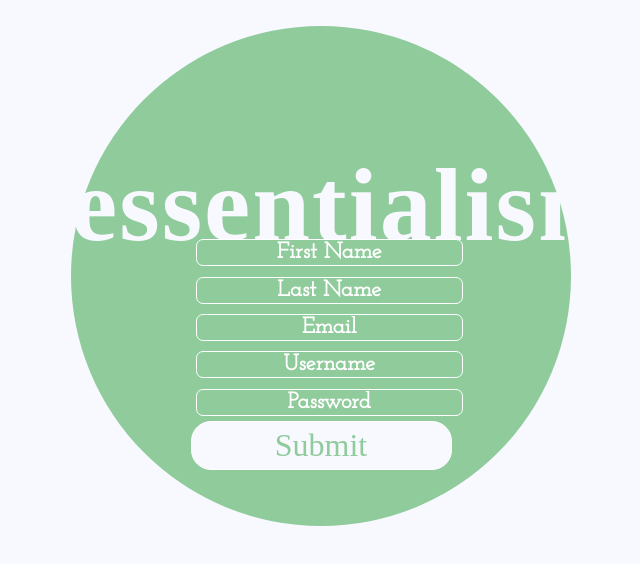
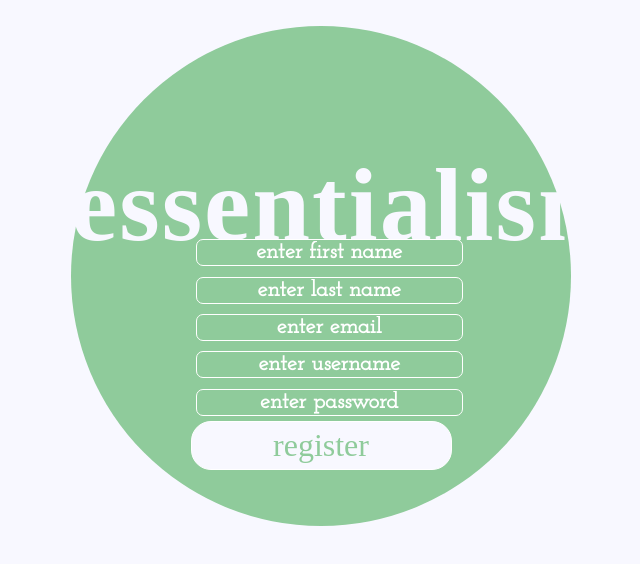
Before and after one commit to PTBW-Essentialism/essentialism-front-end, a React (Create React App) app in the folder essentialism/: page /register in a window 1280 px wide. Shown: the top 564 px of the page, without its empty margins (319-959 px from the left). Built offline with nearby package versions, Linux system fonts and the light colour scheme; a web font is replaced by a local one.

Commit message:
button & placeholder text updated

```diff
--- a/essentialism/src/components/onboarding/Login.js
+++ b/essentialism/src/components/onboarding/Login.js
@@ -29,7 +29,7 @@ const Login = () => {
                     <StyledInput
                         id="username"
                         name="username"
-                        placeholder="Username"
+                        placeholder="enter username"
                         value={formState.username}
                         onChange={e => {
                             handleChange(e, formState, setFormState);
@@ -41,14 +41,14 @@ const Login = () => {
                         type="password"
                         id="password"
                         name="password"
-                        placeholder="Password"
+                        placeholder="enter password"
                         value={formState.password}
                         onChange={e => {
                             handleChange(e, formState, setFormState);
                         }}
                     />
                 </StyledLabel>
-                <SplashButton>Submit</SplashButton>
+                <SplashButton>login</SplashButton>
             </StyledForm>
         </SplashContainer>
     );
--- a/essentialism/src/components/onboarding/Register.js
+++ b/essentialism/src/components/onboarding/Register.js
@@ -84,7 +84,7 @@ const Register = () => {
                     <StyledInput
                         id="firstName"
                         name="firstName"
-                        placeholder="First Name"
+                        placeholder="enter first name"
                         value={formState.firstName}
                         onChange={e => {
                             handleChange(e, formState, setFormState);
@@ -95,7 +95,7 @@ const Register = () => {
                     <StyledInput
                         id="lastName"
                         name="lastName"
-                        placeholder="Last Name"
+                        placeholder="enter last name"
                         value={formState.lastName}
                         onChange={e => {
                             handleChange(e, formState, setFormState);
@@ -106,7 +106,7 @@ const Register = () => {
                     <StyledInput
                         id="email"
                         name="email"
-                        placeholder="Email"
+                        placeholder="enter email"
                         value={formState.email}
                         onChange={e => {
                             handleChange(e, formState, setFormState);
@@ -117,7 +117,7 @@ const Register = () => {
                     <StyledInput
                         id="username"
                         name="username"
-                        placeholder="Username"
+                        placeholder="enter username"
                         value={formState.username}
                         onChange={e => {
                             handleChange(e, formState, setFormState);
@@ -129,14 +129,14 @@ const Register = () => {
                         type="password"
                         id="password"
                         name="password"
-                        placeholder="Password"
+                        placeholder="enter password"
                         value={formState.password}
                         onChange={e => {
                             handleChange(e, formState, setFormState);
                         }}
                     />
                 </StyledLabel>
-                <SplashButton>Submit</SplashButton>
+                <SplashButton>register</SplashButton>
             </StyledForm>
         </SplashContainer>
     );
```
